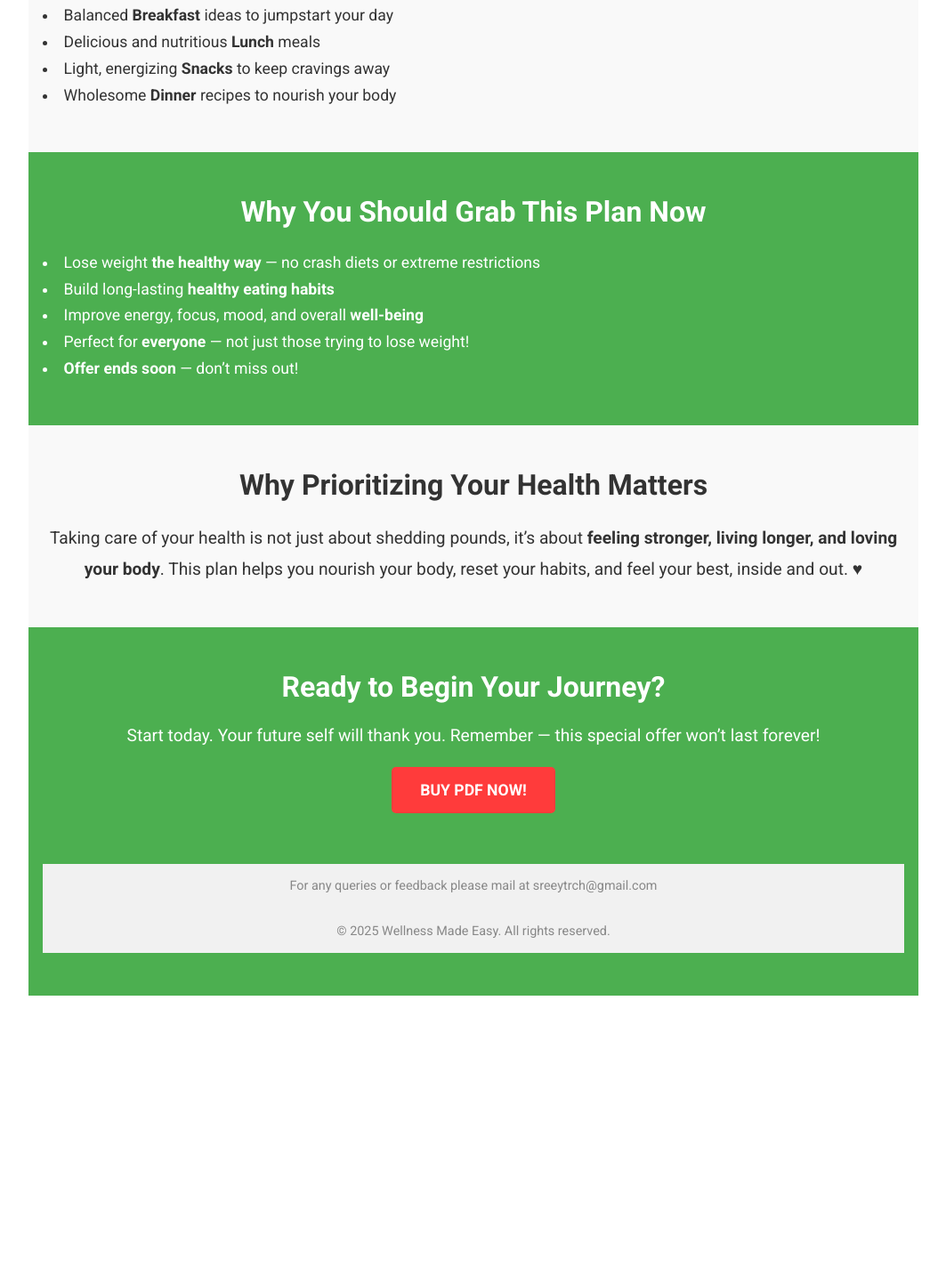
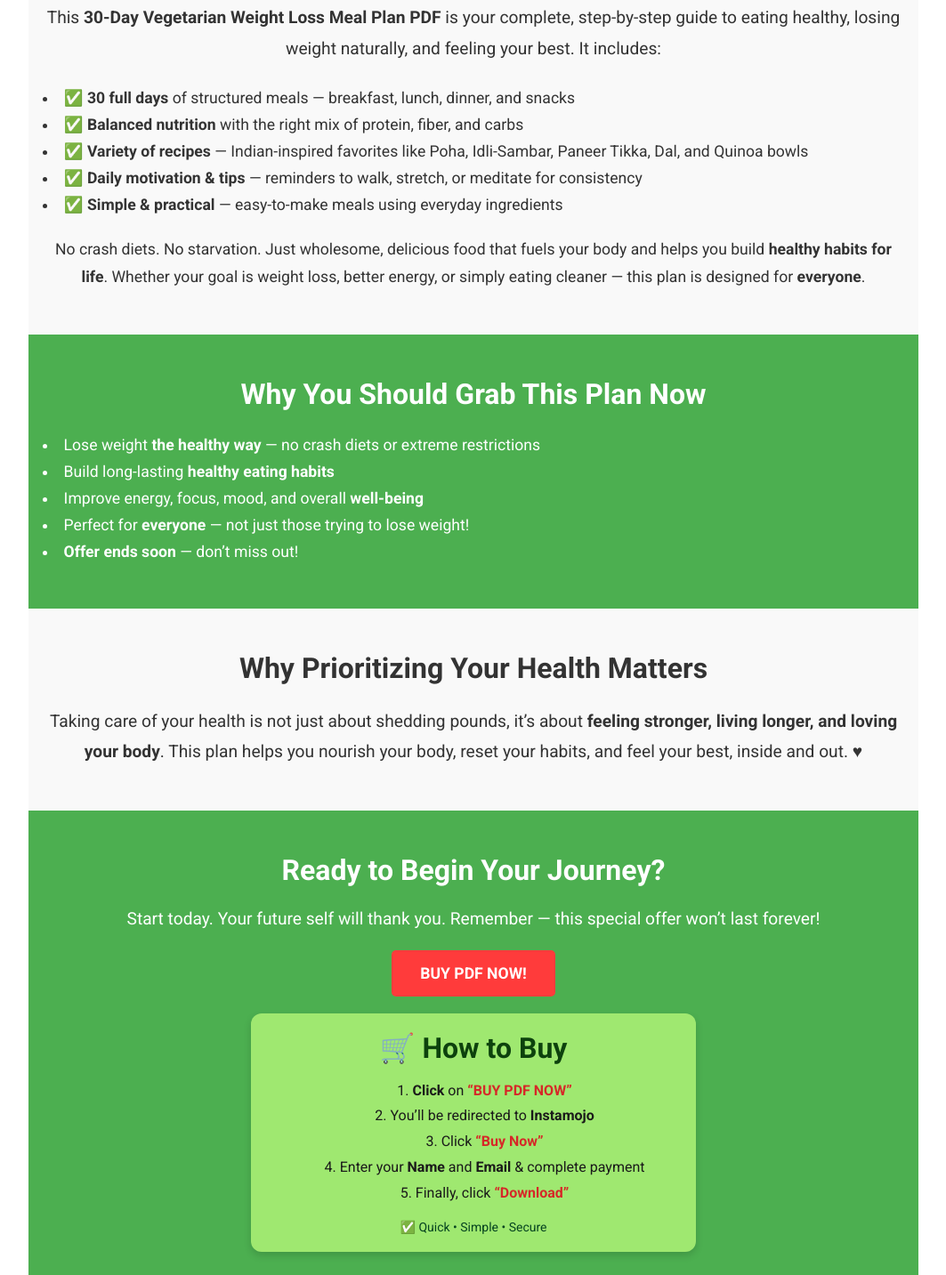
Before and after one commit to Sreeshvini03/WellnessMadeEasy, a plain HTML site: page index.html in a window 1280 px wide. Shown: the part 607-2040 px from the top of the page at 89% size, without its empty margins (108-1171 px from the left). Before the commit the page ends 1726 px from the top, so only its background shows below. Drawn offline with Linux system fonts and the light colour scheme.

Commit message:
Updated final1

```diff
--- a/index.html
+++ b/index.html
@@ -111,8 +111,6 @@
         0%, 100% { background:#ff6b6b; }
         50% { background:#ff3b3b; }
     }
-
-
 </style>
 </head>
 <body>
@@ -122,24 +120,33 @@
     <div class="hero-text">
         <h1>Transform Your Health in 30 Days</h1>
         <p>Get our complete 30-Day Meal Plan designed to help you shed weight in the healthiest way possible, while fueling your body with real, wholesome food.</p>
-        <!-- <div class="price"><p style="text-decoration: line-through;">₹500<p>₹199 Grab it before the offer ends!</div><br> -->
-            <div class="price">
-    <span style="text-decoration: line-through; margin-right: 10px;">₹500</span>
-    <span>₹199 Grab it before the offer ends!</span>
-</div> <br><br>
+        <div class="price">
+            <span style="text-decoration: line-through; margin-right: 10px;">₹500</span>
+            <span>₹199 Grab it before the offer ends!</span>
+        </div> <br><br>
 
-        <a  href="https://sreeytrch03.myinstamojo.com/product/30-day-fat-burn-your-ultimate-weight-loss-pl-bc145" class="btn">BUY PDF NOW!</a>
+        <a  href="https://sreeytrch03.myinstamojo.com/product/30-day-vegetarian-weight-loss-meal-plan" class="btn">BUY PDF NOW!</a>
     </div>
 </header>
 
 <section class="section-white">
     <h2>What’s Inside the 30-Day Meal Plan</h2>
+    <p style="font-size:1.2rem; line-height:1.8; text-align:center; margin-bottom:1.5rem;">
+        This <strong>30-Day Vegetarian Weight Loss Meal Plan PDF</strong> is your complete, step-by-step guide to eating healthy, losing weight naturally, and feeling your best.
+        It includes:
+    </p>
     <ul>
-        <li>Balanced <strong>Breakfast</strong> ideas to jumpstart your day</li>
-        <li>Delicious and nutritious <strong>Lunch</strong> meals</li>
-        <li>Light, energizing <strong>Snacks</strong> to keep cravings away</li>
-        <li>Wholesome <strong>Dinner</strong> recipes to nourish your body</li>
+        <li>✅ <strong>30 full days</strong> of structured meals — breakfast, lunch, dinner, and snacks</li>
+        <li>✅ <strong>Balanced nutrition</strong> with the right mix of protein, fiber, and carbs</li>
+        <li>✅ <strong>Variety of recipes</strong> — Indian-inspired favorites like Poha, Idli-Sambar, Paneer Tikka, Dal, and Quinoa bowls</li>
+        <li>✅ <strong>Daily motivation & tips</strong> — reminders to walk, stretch, or meditate for consistency</li>
+        <li>✅ <strong>Simple & practical</strong> — easy-to-make meals using everyday ingredients</li>
     </ul>
+    <br>
+    <p style="font-size:1.1rem; line-height:1.8; text-align:center;">
+        No crash diets. No starvation. Just wholesome, delicious food that fuels your body and helps you build <strong>healthy habits for life</strong>.
+        Whether your goal is weight loss, better energy, or simply eating cleaner — this plan is designed for <strong>everyone</strong>.
+    </p>
 </section>
 
 <section class="section-green">
@@ -167,10 +174,35 @@
         Start today. Your future self will thank you.
         Remember — this special offer won’t last forever!
     </p>
-    <!-- <a href="#" class="btn">Download Now</a>
-      -->
-        <a style="background-color: #ff3b3b;" href="https://sreeytrch03.myinstamojo.com/product/30-day-fat-burn-your-ultimate-weight-loss-pl-bc145" class="btn">BUY PDF NOW!</a>
-    <br><br><br><br>
+    <a style="background-color: #ff3b3b;" href="https://sreeytrch03.myinstamojo.com/product/30-day-vegetarian-weight-loss-meal-plan" class="btn">BUY PDF NOW!</a>
+    <br><br>
+
+     <div style="
+  background-color: #9FE870; /* softer parrot green */
+  color: #1a1a1a;
+  font-family: 'Segoe UI', sans-serif;
+  padding: 20px;
+  border-radius: 12px;
+  box-shadow: 0 4px 8px rgba(0,0,0,0.15);
+  max-width: 500px;
+  margin: auto;
+">
+  <h2 style="margin-bottom: 15px; text-align: center; color: #0d420d;">
+    🛒 How to Buy
+  </h2>
+  <ol style="line-height: 1.8; font-size: 16px; margin: 0; padding-left: 25px; list-style-position: inside;">
+    <li><b>Click</b> on <span style="color:#d62828; font-weight:bold;">“BUY PDF NOW”</span></li>
+    <li>You’ll be redirected to <b>Instamojo</b></li>
+    <li>Click <span style="color:#d62828; font-weight:bold;">“Buy Now”</span></li>
+    <li>Enter your <b>Name</b> and <b>Email</b> & complete payment</li>
+    <li>Finally, click <span style="color:#d62828; font-weight:bold;">“Download”</span></li>
+  </ol>
+  <p style="text-align:center; margin-top:15px; font-size:14px; color:#064420;">
+    ✅ Quick • Simple • Secure
+  </p>
+</div>
+
+    <br><br>
 
 
     <footer style="text-align: center; padding: 1rem; background-color: #f1f1f1; color: #888; font-size: 0.9rem;">
```
